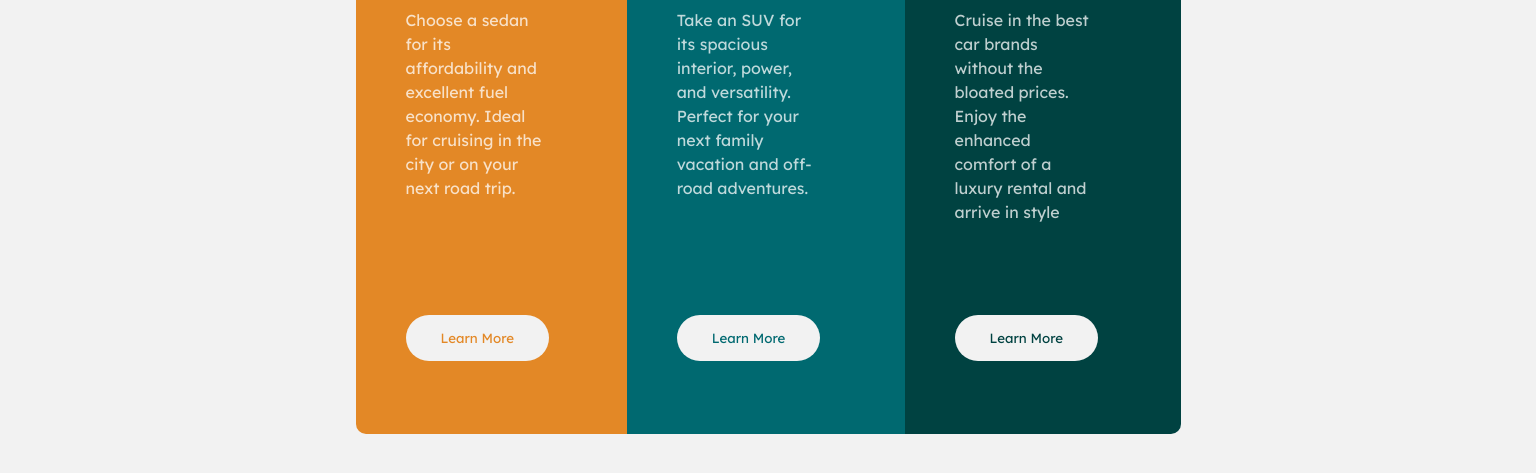
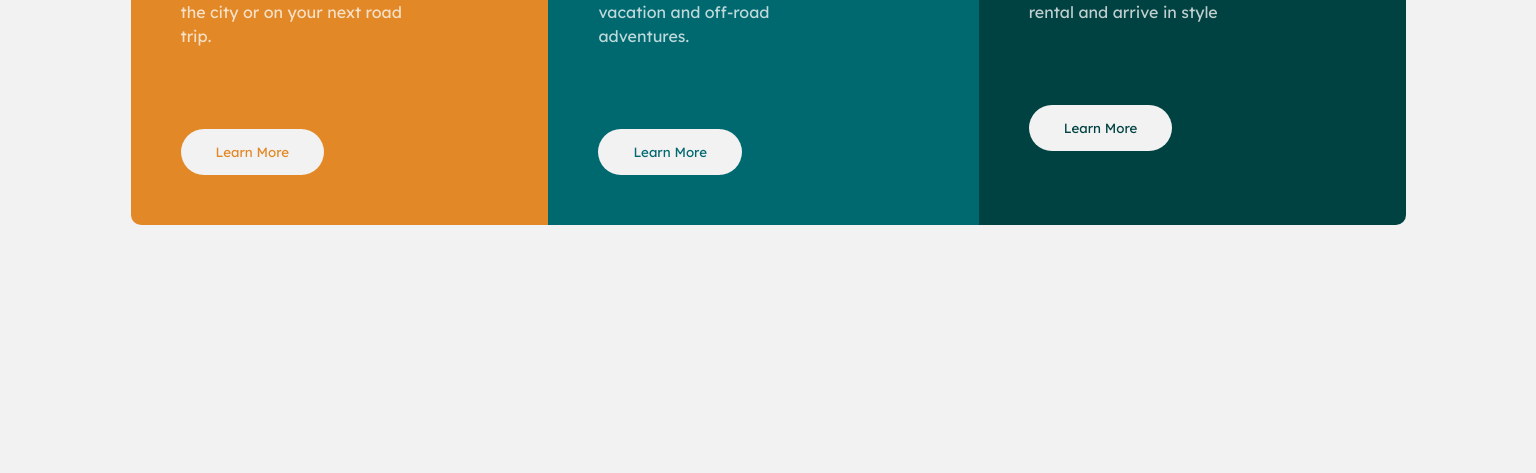
Before and after one commit to Davethadev/3-column-preview, a plain HTML site: page index.html in a window 1536 px wide. Shown: the part 319-792 px from the top of the page. Drawn offline with Linux system fonts and the light colour scheme.

Commit message:
fix style

```diff
--- a/styles.css
+++ b/styles.css
@@ -96,9 +96,13 @@ button:active {
     margin-top: 30px;
 }
 
-@media(min-width: 1400px) {
+@media(min-width: 1200px) {
+    body {
+        height: auto;
+    }
+
     #container {
-        width: 55%;
+        width: 85%;
         height: 80%;
         flex-direction: row;
     }
@@ -108,9 +112,4 @@ button:active {
         width: 80%;
         padding-bottom: 3.5rem;
     }
-
-    button {
-        position: fixed;
-        bottom: 120px;
-    }
 }
```
